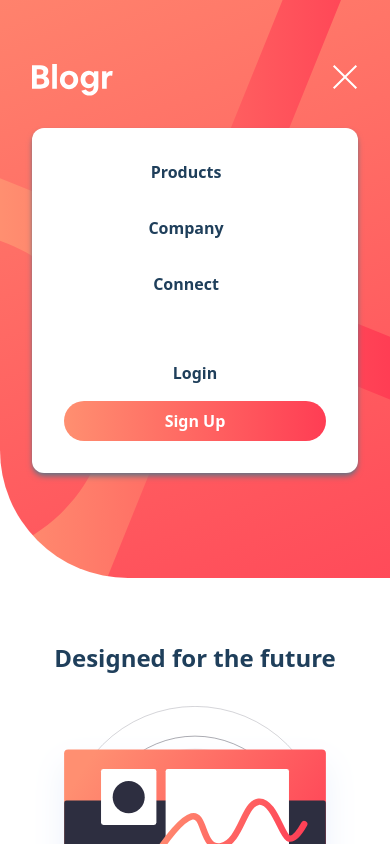
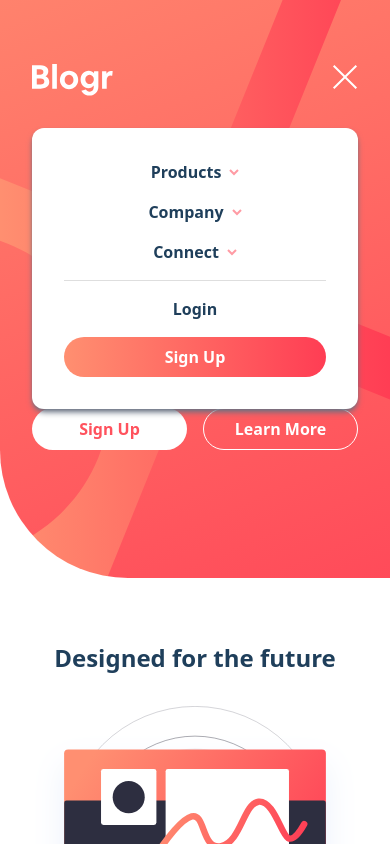
Before and after one commit to emmanueltn007/front-end-mentor-challenges-junior, a React (Vite) app in the folder html-css-and-js/blogr-landing-page/: page / in a window 390 px wide. Both pictures are taken after a click on the button 342 px from the left and 77 px from the top of the page. Shown: the top 844 px of the page. Built offline with nearby package versions, Linux system fonts and the light colour scheme.

Commit message:
Added dropdown menus and fixed arrow colors in the Mobile menu

```diff
--- a/html-css-and-js/blogr-landing-page/src/components/Header.jsx
+++ b/html-css-and-js/blogr-landing-page/src/components/Header.jsx
@@ -2,7 +2,7 @@ import { useState } from "react";
 import MobileNav from "./header-components/MobileNav";
 import NavItems from "./header-components/NavItems";
 
-function Header () {
+function Header() {
   const [isOpen, setIsOpen] = useState(false);
   const [openItem, setOpenItem] = useState(null);
 
@@ -19,7 +19,8 @@ function Header () {
           spanClass="
                                 after:content-[''] relative after:absolute after:block after:h-[2px] after:bottom-0 after:left-0 after:bg-white after:w-0 hover:after:w-full after:transition-all after:duration-300"
           buttonClass="cursor-pointer  hover:text-white flex items-center gap-2"
-                    imageClass={``}
+          dropdownClass="absolute translate-y-4 font-normal bg-white text-[hsl(208,49%,24%)] rounded-md py-4 pl-4 pr-8 gap-2 shadow-md shadow-gray-500"
+          dropdownButtonClass="hover:scale-110 transition duration-300 ease-in-out"
         />
       </div>
 
@@ -27,18 +28,21 @@ function Header () {
       <MobileNav isOpen={isOpen} setIsOpen={setIsOpen}>
         <NavItems
           isOpen={isOpen}
-                    divClass="p-8 bg-white flex flex-col items-center gap-8 w-full absolute left-1/2 top-16 -translate-x-1/2 rounded-xl shadow-md shadow-gray-500"
-                    buttonClass="text-[hsl(208,49%,24%)] font-semibold cursor-pointer flex items-center gap-2"
+          divClass="p-8 bg-white flex flex-col items-center gap-4 w-full absolute left-1/2 top-16 -translate-x-1/2 rounded-xl shadow-md shadow-gray-500"
+          buttonClass="text-[hsl(208,49%,24%)] font-semibold cursor-pointer flex items-center ml-auto mr-auto gap-2"
           openItem={openItem}
           setOpenItem={setOpenItem}
-                    imageClass={` ${openItem ? "text-yellow-500" : "text-[hsl(355,100%,74%)]"}`}
+          imageClass={` ${
+            openItem ? "text-[hsl(356,100%,66%)]" : "text-[hsl(355,100%,74%)]"
+          }`}
+          dropdownClass="bg-gray-400 rounded-md p-4 mt-4 flex flex-col gap-4"
+          dropdownButtonClass="w-full text-[hsl(208,49%,24%)] font-semibold"
+          dropdownContainer="w-full"
         />
       </MobileNav>
 
       <div className="max-md:hidden flex gap-4 font-semibold">
-                <button
-                    className="cursor-pointer px-6 py-2 rounded-3xl text-white border border-transparent hover:border-white transition-all duration-150 ease-in-out"
-                >
+        <button className="cursor-pointer px-6 py-2 rounded-3xl text-white border border-transparent hover:border-white transition-all duration-150 ease-in-out">
           Login
         </button>
         <button
@@ -52,4 +56,4 @@ function Header () {
   );
 }
 
-export default Header
+export default Header;
--- a/html-css-and-js/blogr-landing-page/src/components/header-components/NavItems.jsx
+++ b/html-css-and-js/blogr-landing-page/src/components/header-components/NavItems.jsx
@@ -2,9 +2,13 @@ import React from "react";
 import dropdownItems from "../../data/navDropdownItems";
 
 function NavItems({
+  dropdownContainer,
   divClass,
   spanClass,
+  imageClass,
   buttonClass,
+  dropdownClass,
+  dropdownButtonClass,
   isOpen,
   openItem,
   setOpenItem,
@@ -23,7 +27,7 @@ function NavItems({
     <div className={divClass}>
       {items.map((item) => {
         return (
-          <React.Fragment key={item.key}>
+          <div className={`relative ${dropdownContainer}`} key={item.key}>
             <button
               onClick={() => handleNavItemToggle(item.key)}
               className={buttonClass}
@@ -33,8 +37,8 @@ function NavItems({
                 xmlns="http://www.w3.org/2000/svg"
                 width="10"
                 height="7"
-                className={`transition duration-300 ease-in-out ${
-                  openItem === item.key ? "rotate-180" : "text-white"
+                className={`transition duration-300 ease-in-out ${imageClass} ${
+                  openItem === item.key ? "rotate-180" : ""
                 }`}
               >
                 <path
@@ -49,19 +53,19 @@ function NavItems({
 
             {/* DROPDOWN */}
             {openItem === item.key && (
-              <div>
+              <div className={`flex flex-col items-start ${dropdownClass}`}>
                 {(dropdownItems[item.key] || []).map((link) => (
-                  <button key={link}>{link}</button>
+                  <button className={dropdownButtonClass} key={link}>{link}</button>
                 ))}
               </div>
             )}
-          </React.Fragment>
+          </div>
         );
       })}
 
       {isOpen && (
         <>
-          <hr />
+          <hr className="w-full" />
           <div className="flex flex-col gap-4 font-semibold w-full">
             <button className="text-[hsl(208,49%,24%)] cursor-pointer">
               Login
```
Lines whose indentation alone changed are shown as unchanged.
